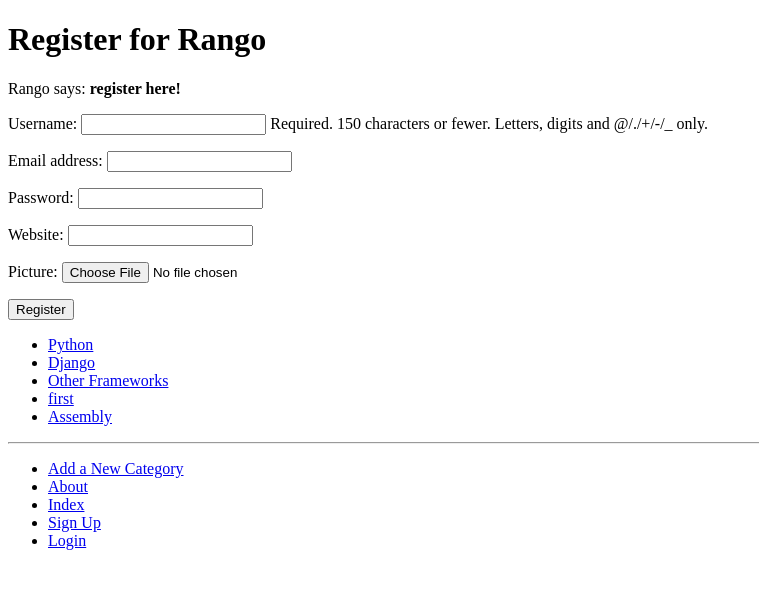
After one commit to Chengming77/tango_with_django_project, a Django app: page /rango/register/ in a window 1280 px wide. The commit adds this page. Shown: the top 589 px of the page, without its empty margins (0-759 px from the left). Run offline with Django 3.2, Linux system fonts and the light colour scheme; data comes from the database, SQL or seed files in the repository; both versions use the stored data as it was after the commit.

Commit message:
chapter9 successfully login

```diff
--- a/rango/admin.py
+++ b/rango/admin.py
@@ -1,5 +1,6 @@
 from django.contrib import admin
 from rango.models import Category, Page
+from rango.models import UserProfile
 
 class PageAdmin(admin.ModelAdmin):
    list_display = ('title', 'category', 'url')
@@ -9,3 +10,4 @@ class CategoryAdmin(admin.ModelAdmin):
 
 admin.site.register(Category, CategoryAdmin)
 admin.site.register(Page, PageAdmin)
+admin.site.register(UserProfile)
--- a/rango/forms.py
+++ b/rango/forms.py
@@ -1,5 +1,7 @@
 from django import forms
 from rango.models import Page, Category
+from django.contrib.auth.models import User
+from rango.models import UserProfile
 
 class CategoryForm(forms.ModelForm):
     name = forms.CharField(max_length=128, help_text="Please enter the category name.")
@@ -28,3 +30,14 @@ class PageForm(forms.ModelForm):
             cleaned_data['url'] = url
 
         return cleaned_data
+
+class UserForm(forms.ModelForm):
+    password = forms.CharField(widget=forms.PasswordInput())
+    class Meta:
+        model = User
+        fields = ('username', 'email', 'password',)
+
+class UserProfileForm(forms.ModelForm):
+    class Meta:
+        model = UserProfile
+        fields = ('website', 'picture',)
--- a/rango/models.py
+++ b/rango/models.py
@@ -1,5 +1,6 @@
 from django.db import models
 from django.template.defaultfilters import slugify
+from django.contrib.auth.models import User
 
 class Category(models.Model):
     name = models.CharField(max_length=128, unique=True)
@@ -26,3 +27,12 @@ class Page(models.Model):
 
     def __str__(self):
         return self.title
+
+
+class UserProfile(models.Model):
+    user = models.OneToOneField(User, on_delete=models.CASCADE)
+    website = models.URLField(blank=True)
+    picture = models.ImageField(upload_to='profile_images', blank=True)
+
+    def __str__(self):
+        return self.user.username
--- a/rango/urls.py
+++ b/rango/urls.py
@@ -9,4 +9,6 @@ urlpatterns = [
     path('category/<slug:category_name_slug>/', views.show_category, name='show_category'),
     path('add_category/', views.add_category, name='add_category'),
     path('category/<slug:category_name_slug>/add_page/', views.add_page, name='add_page'),
+    path('register/', views.register, name='register'),
+    path('login/', views.user_login, name='login'),
 ]
--- a/rango/views.py
+++ b/rango/views.py
@@ -6,6 +6,11 @@ from rango.forms import CategoryForm
 from django.shortcuts import redirect
 from django.urls import reverse
 from rango.forms import PageForm
+from rango.forms import UserForm, UserProfileForm
+from django.contrib.auth import authenticate, login
+from django.http import HttpResponse
+from django.urls import reverse
+from django.shortcuts import redirect
 
 def index(request):
     category_list = Category.objects.order_by('-likes')[:5]
@@ -76,3 +81,52 @@ def add_page(request, category_name_slug):
 
     context_dict = {'form': form, 'category': category}
     return render(request, 'rango/add_page.html', context=context_dict)
+
+def register(request):
+    registered = False
+
+    if request.method == 'POST':
+        user_form = UserForm(request.POST)
+        profile_form = UserProfileForm(request.POST)
+
+        if user_form.is_valid() and profile_form.is_valid():
+            user = user_form.save()
+            user.set_password(user.password)
+            user.save()
+            profile = profile_form.save(commit=False)
+            profile.user = user
+
+            if 'picture' in request.FILES:
+                profile.picture = request.FILES['picture']
+
+            profile.save()
+            registered = True
+        else:
+            print(user_form.errors, profile_form.errors)
+    else:
+        user_form = UserForm()
+        profile_form = UserProfileForm()
+
+    return render(request,
+                  'rango/register.html',
+                  context={'user_form': user_form,
+                           'profile_form': profile_form,
+                           'registered': registered})
+
+def user_login(request):
+    if request.method == 'POST':
+        username = request.POST.get('username')
+        password = request.POST.get('password')
+        user = authenticate(username=username, password=password)
+
+        if user:
+            if user.is_active:
+                login(request, user)
+                return redirect(reverse('rango:index'))
+            else:
+                return HttpResponse("Your Rango account is disabled.")
+        else:
+            print(f"Invalid login details: {username}, {password}")
+            return HttpResponse("Invalid login details supplied.")
+    else:
+        return render(request, 'rango/login.html')
--- a/tango_with_django_project/settings.py
+++ b/tango_with_django_project/settings.py
@@ -94,7 +94,7 @@ AUTH_PASSWORD_VALIDATORS = [
         'NAME': 'django.contrib.auth.password_validation.UserAttributeSimilarityValidator',
     },
     {
-        'NAME': 'django.contrib.auth.password_validation.MinimumLengthValidator',
+        'NAME': 'django.contrib.auth.password_validation.MinimumLengthValidator', 'OPTIONS': { 'min_length': 6, }
     },
     {
         'NAME': 'django.contrib.auth.password_validation.CommonPasswordValidator',
--- a/templates/rango/base.html
+++ b/templates/rango/base.html
@@ -27,6 +27,8 @@
                 <li><a href="{% url 'rango:add_category' %}">Add a New Category</a></li>
                 <li><a href="{% url 'rango:about' %}">About</a></li>
                 <li><a href="{% url 'rango:index' %}">Index</a></li>
+                <li><a href="{% url 'rango:register' %}">Sign Up</a></li>
+                <li><a href="{% url 'rango:login' %}">Login</a></li>
             </ul>
         </div>
     </body>
--- a/templates/rango/index.html
+++ b/templates/rango/index.html
@@ -8,7 +8,11 @@
 {% block body_block %}
     <h1>Rango says...</h1>
     <div>
-        hey there partner! <br />
+        {% if user.is_authenticated %}
+            howdy {{ user.username }}!
+        {% else %}
+            hey there partner!
+        {% endif %} <br />
         <strong>{{ boldmessage }}</strong><br />
     </div>
 
--- /dev/null
+++ b/templates/rango/register.html
@@ -0,0 +1,23 @@
+{% extends 'rango/base.html' %}
+{% load staticfiles %}
+
+{% block title_block %}
+    Register
+{% endblock %}
+
+{% block body_block %}
+<h1>Register for Rango</h1>
+{% if registered %}
+Rango says: <strong>thank you for registering!</strong>
+<a href="{% url 'rango:index' %}">Return to the homepage.</a><br />
+{% else %}
+Rango says: <strong>register here!</strong><br />
+<form id="user_form" method="post" action="{% url 'rango:register' %}" enctype="multipart/form-data">
+    {% csrf_token %}
+    {{ user_form.as_p }}
+    {{ profile_form.as_p }}
+
+    <input type="submit" name="submit" value="Register" />
+</form>
+{% endif %}
+{% endblock %}
```
Also changed, not shown: templates/rango/login.html (added, +18 -0 lines), db.sqlite3, rango/migrations/0005_auto_20210730_1720.py (added).
